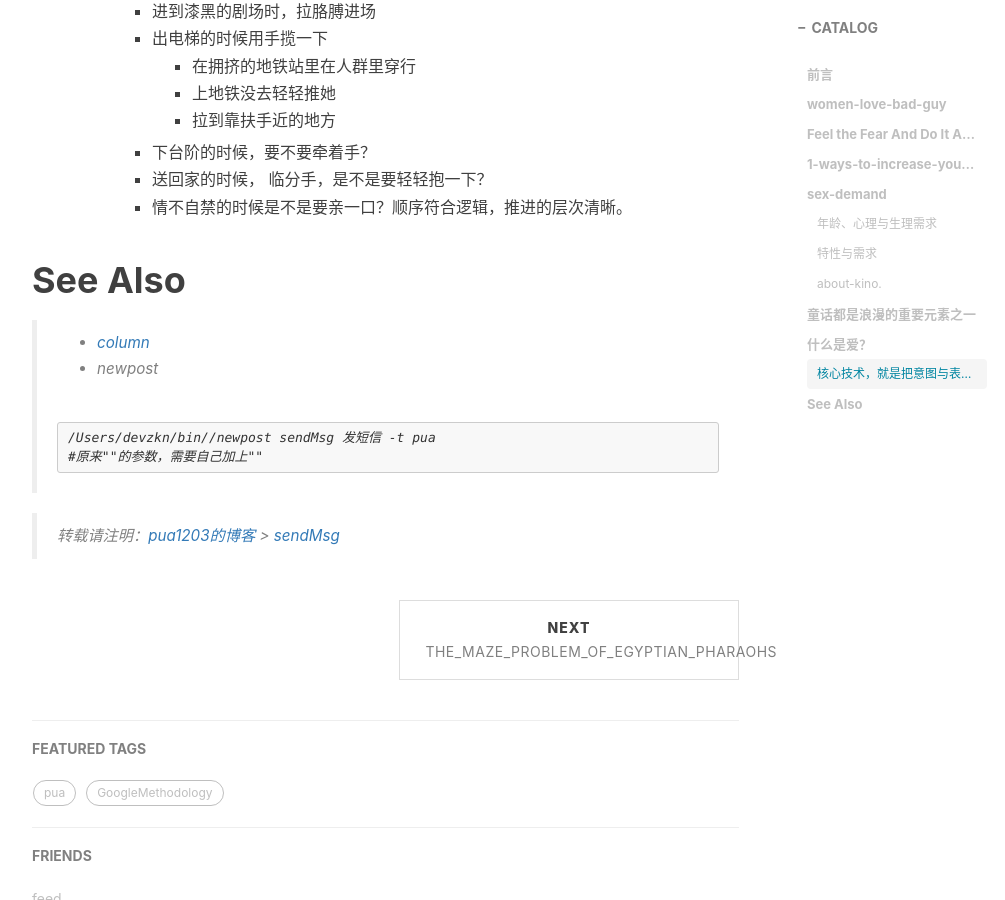
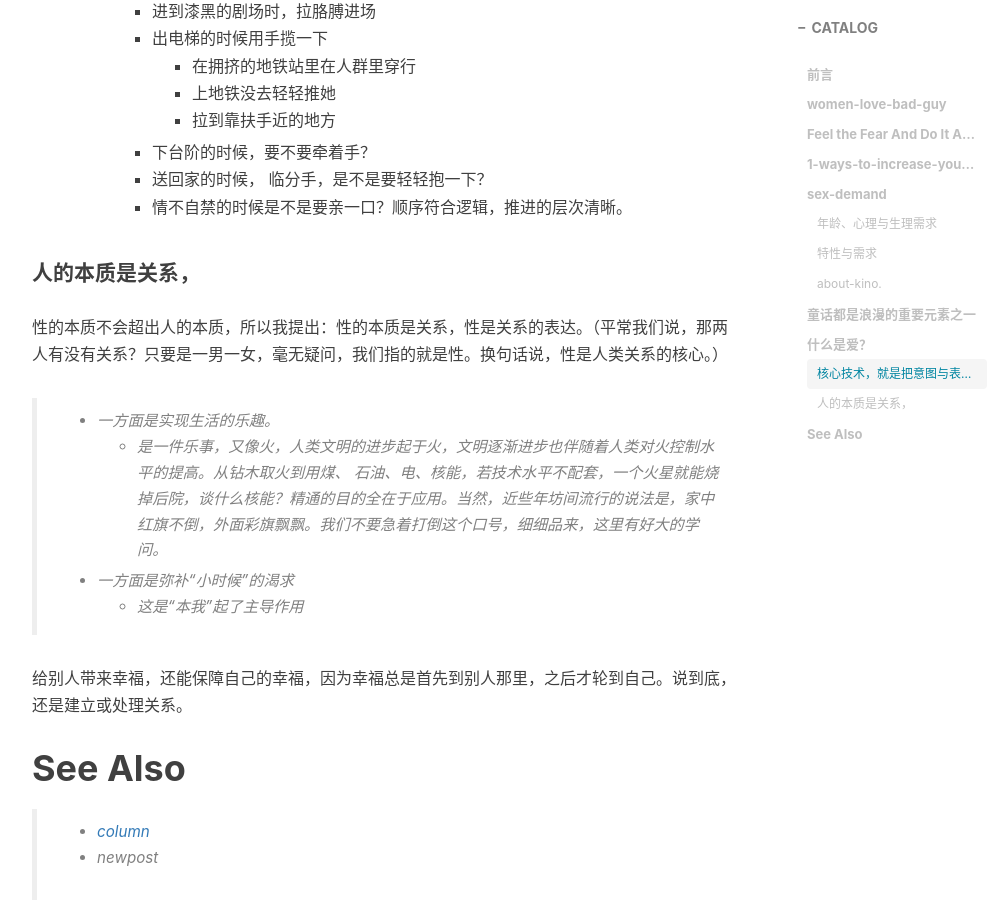
Before and after one commit to pua1203/pua1203.github.io, a Jekyll site: the page built from _posts/pua/2018-09-16-sendMsg.md, in a window 1280 px wide and 900 px high, scrolled down 4585 px. Shown: the whole window, without its empty margins (233-1238 px from the left). Built offline with Jekyll 4.4.1, drawn with Linux system fonts in a browser that asks for light colours; nearby versions of some CDN libraries; comment, search, counter and statistics services are not loaded.

Commit message:
给别人带来幸福，还能保障自己的幸福，因为幸福总是首先到别人那里，之后才轮到自己。说到底，还是建立或处理关系。

```diff
--- a/_posts/pua/2018-09-16-sendMsg.md
+++ b/_posts/pua/2018-09-16-sendMsg.md
@@ -200,7 +200,18 @@ kino要一步步升级，还要伴随着感情的交流
 
 
 
+#### 人的本质是关系，
 
+性的本质不会超出人的本质，所以我提出：性的本质是关系，性是关系的表达。（平常我们说，那两人有没有关系？只要是一男一女，毫无疑问，我们指的就是性。换句话说，性是人类关系的核心。）
+
+> * 一方面是实现生活的乐趣。
+>   * 是一件乐事，又像火，人类文明的进步起于火，文明逐渐进步也伴随着人类对火控制水平的提高。从钻木取火到用煤、 石油、电、核能，若技术水平不配套，一个火星就能烧掉后院，谈什么核能？精通的目的全在于应用。当然，近些年坊间流行的说法是，家中红旗不倒，外面彩旗飘飘。我们不要急着打倒这个口号，细细品来，这里有好大的学问。
+> * 一方面是弥补“小时候”的渴求
+>   * 这是“本我”起了主导作用
+
+
+
+给别人带来幸福，还能保障自己的幸福，因为幸福总是首先到别人那里，之后才轮到自己。说到底，还是建立或处理关系。
 
 
 
```
